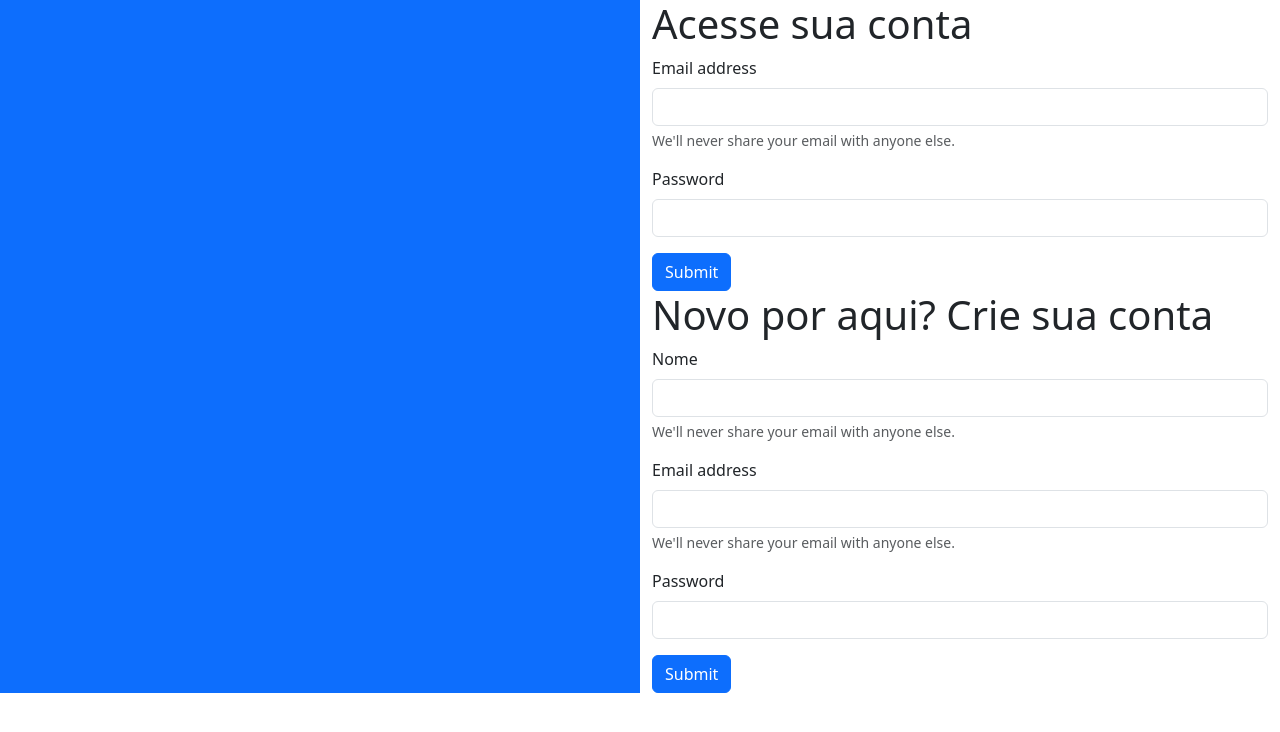
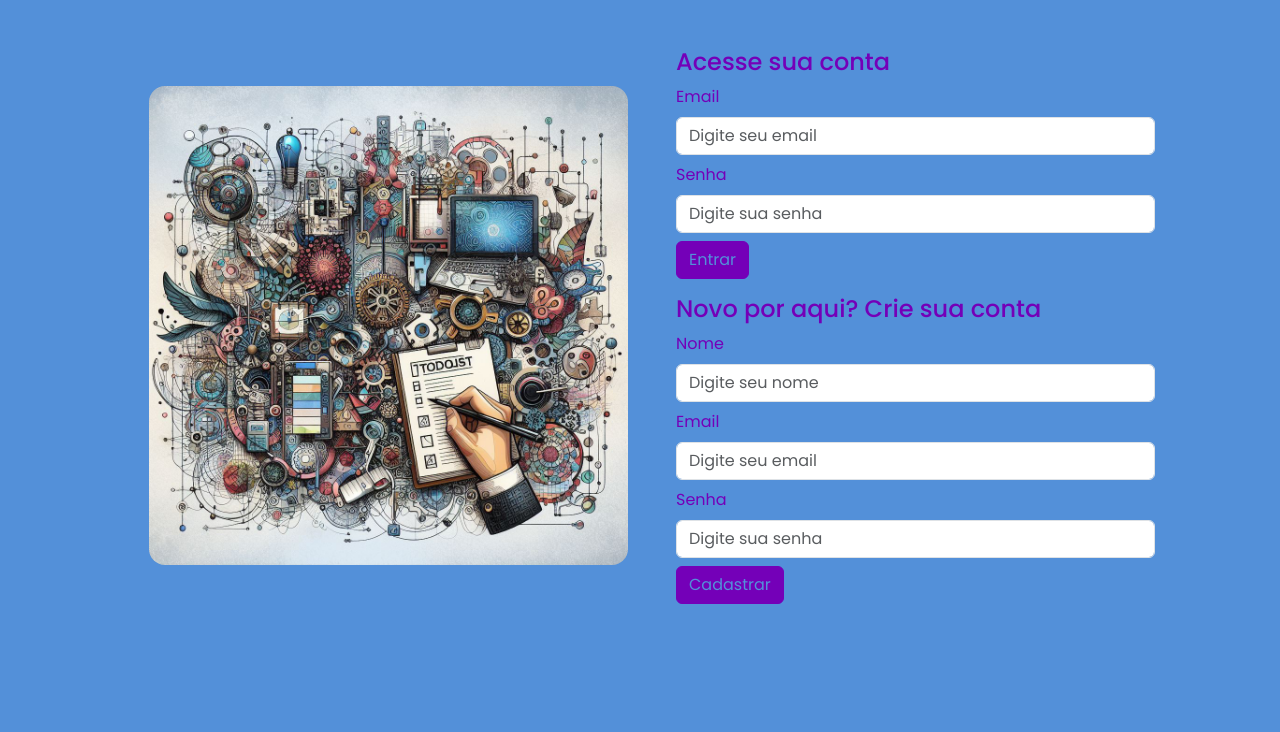
Before and after one commit to Daaaiii/desafio_fast_track, a plain HTML site: page index.html in a window 1280 px wide. Drawn offline with nearby package versions, Linux system fonts and the light colour scheme.

Commit message:
feat: update login page

```diff
--- /dev/null
+++ b/css/reset.css
@@ -0,0 +1,17 @@
+@import url("https://fonts.googleapis.com/css2?family=Poppins:wght@300;400;500;600;700;800&display=swap");
+
+* {
+	margin: 0;
+	padding: 0;
+	box-sizing: border-box;
+    font-family: 'Poppins', sans-serif;
+}
+:root {
+	--roxo: #7400b8;
+	--roxo-medio: #6930c3;
+	--lilas: #5e60ce;
+	--background: #5390d9;
+	--background-1: #48bfe3;
+	--verde-agua: #64dfdf;
+	--verde-light: #80ffdb;
+}
--- /dev/null
+++ b/css/style.css
@@ -0,0 +1,16 @@
+
+body{
+	background-color: var(--background);
+	color: var(--roxo);
+}
+.submit {
+	background-color: var(--roxo);
+	border: 1px solid var(--roxo);
+	color: var(--background);
+}
+.submit:hover {
+	border: 2px solid var(--roxo);
+}
+h1{
+    font-size:x-large;
+}
--- a/index.html
+++ b/index.html
@@ -4,7 +4,7 @@
 		<meta charset="UTF-8" />
 		<meta name="viewport" content="width=device-width, initial-scale=1.0" />
 		<title>Desafio Fast Track - TODO list</title>
-        <link rel="shortcut icon" href="./assets/favicon.ico" type="image/x-icon">
+		<link rel="shortcut icon" href="./assets/favicon.ico" type="image/x-icon" />
 		<link
 			href="https://cdn.jsdelivr.net/npm/bootstrap@5.3.2/dist/css/bootstrap.min.css"
 			rel="stylesheet"
@@ -16,90 +16,84 @@
 			integrity="sha384-C6RzsynM9kWDrMNeT87bh95OGNyZPhcTNXj1NW7RuBCsyN/o0jlpcV8Qyq46cDfL"
 			crossorigin="anonymous"
 		></script>
-        <link rel="stylesheet" href="./style.css">
+		<link rel="stylesheet" href="./css/reset.css" />
+		<link rel="stylesheet" href="./css/style.css" />
 	</head>
 	<body>
-		<div class="container-fluid align-self-center">
-			<div class="row">
-				<div class="col-6 text-bg-primary">
-					<img src="" alt="" />
+		<div class="container-fluid grid mx-auto p-5">
+			<div class="row gap-4">
+				<div
+					class="offset-1 col-5 d-flex align-items-center justify-content-center"
+				>
+					<img
+						src="./assets/login.jpeg"
+						alt="imagem todolist"
+						class="img-fluid rounded-4"
+					/>
 				</div>
-				<div class="col-6">
-                    <h1>Acesse sua conta</h1>
-					<form>
-						<div class="mb-3">
-							<label for="exampleInputEmail1" class="form-label"
-								>Email address</label
-							>
+				<div class="col-5">
+					<h1>Acesse sua conta</h1>
+					<form class="mb-3">
+						<div class="mb-2">
+							<label for="loginEmail" class="form-label">Email</label>
 							<input
 								type="email"
 								class="form-control"
-								id="exampleInputEmail1"
+								aria-describedby="email"
+								id="loginEmail"
+								placeholder="Digite seu email"
+							/>
+							<small class="error-message d-none" data-error-message="Preencha seu email" data-form="login"></small>
+						</div>
+						<div class="mb-2">
+							<label for="loginPassword" class="form-label">Senha</label>
+							<input type="password" class="form-control" id="loginPassword" placeholder="Digite sua senha" />
+							<small class="error-message d-none" data-error-message="Preencha sua senha" data-form="login"></small>
+						</div>
+
+						<button type="submit" class="btn submit login">Entrar</button>
+					</form>
+					<form>
+						<h1>Novo por aqui? Crie sua conta</h1>
+						<div class="mb-2">
+							<label for="registerName" class="form-label">Nome</label>
+							<input
+								type="text"
+								class="form-control"
+								aria-describedby="name"
+								id="registerName"
+								placeholder="Digite seu nome"
+							/>
+							<small class="error-message d-none" data-error-message="Preencha seu nome" data-form="register"></small>
+						</div>
+						<div class="mb-2">
+							<label for="registerEmail" class="form-label">Email</label>
+							<input
+								type="email"
+								class="form-control"
 								aria-describedby="emailHelp"
+								id="registerEmail"
+								placeholder="Digite seu email"
 							/>
-							<div id="emailHelp" class="form-text">
-								We'll never share your email with anyone else.
-							</div>
+							<small class="error-message d-none" data-error-message="Preencha seu email" data-form="register"></small>
 						</div>
-						<div class="mb-3">
-							<label for="exampleInputPassword1" class="form-label"
-								>Password</label
-							>
+						<div class="mb-2">
+							<label for="registerPassword" class="form-label">Senha</label>
 							<input
 								type="password"
 								class="form-control"
-								id="exampleInputPassword1"
+								id="registerPassword"
+								placeholder="Digite sua senha"
 							/>
+							<small class="error-message d-none" data-error-message="Preencha sua senha" data-form="register"></small>
 						</div>
 
-						<button type="submit" class="btn btn-primary">Submit</button>
-					</form>
-                    <form>
-                        <h1>Novo por aqui? Crie sua conta</h1>
-						<div class="mb-3">
-							<label for="exampleInputEmail1" class="form-label"
-								>Nome</label
-							>
-							<input
-								type="text"
-								class="form-control"
-								id="exampleInputEmail1"
-								aria-describedby="emailHelp"
-							/>
-							<div id="emailHelp" class="form-text">
-								We'll never share your email with anyone else.
-							</div>
-						</div>
-						<div class="mb-3">
-							<label for="exampleInputEmail1" class="form-label"
-								>Email address</label
-							>
-							<input
-								type="email"
-								class="form-control"
-								id="exampleInputEmail1"
-								aria-describedby="emailHelp"
-							/>
-							<div id="emailHelp" class="form-text">
-								We'll never share your email with anyone else.
-							</div>
-						</div>
-						<div class="mb-3">
-							<label for="exampleInputPassword1" class="form-label"
-								>Password</label
-							>
-							<input
-								type="password"
-								class="form-control"
-								id="exampleInputPassword1"
-							/>
-						</div>
-
-						<button type="submit" class="btn btn-primary">Submit</button>
+						<button type="submit" class="btn submit register">Cadastrar</button>
 					</form>
 					<div class="form"></div>
 				</div>
 			</div>
 		</div>
+		<script src="./js/index.js"></script>
 	</body>
 </html>
--- /dev/null
+++ b/js/index.js
@@ -0,0 +1,91 @@
+const btnLogin = document.querySelector(".login");
+const btnRegister = document.querySelector(".register");
+const alerts = document.querySelectorAll("small");
+
+
+const validateForm = (formId, fieldIds) => {
+	const formElements = fieldIds.map(
+		(id) => document.getElementById(`${formId}${id}`).value
+	);
+
+	if (formElements.some((element) => !element)) {
+		showErrorMessage(alerts, formId);
+		return false;
+	} else {
+		hideErrorMessage(alerts, formId);
+		clearFields(fieldIds, formId);
+		return true;
+	}
+};
+
+const login = () => {
+	btnLogin.addEventListener("click", function (event) {
+		event.preventDefault();
+
+		if (validateForm("login", ["Email", "Password"])) {
+
+			// const user={
+			// 	email,
+			// 	password
+			// }
+			// localStorage.setItem("loggedUser", JSON.stringify(user));
+
+
+
+			window.location.href = "todo.html";
+		}
+	});
+};
+
+login();
+
+const register = () => {
+	btnRegister.addEventListener("click", function (event) {
+		event.preventDefault();
+
+		validateForm("register", ["Name", "Email", "Password"]);
+		// const name = document.getElementById("registerName").value;
+		// console.log(name);
+
+		// const user = {
+		// 	name,
+		// 	email,
+		// 	password,
+		// };
+		// localStorage.setItem("user", JSON.stringify(user));
+	});
+};
+
+register();
+
+const showErrorMessage = (inputs, form) => {
+	inputs.forEach((input) => {
+		const errorMessageAttribute = input.getAttribute("data-error-message");
+
+		const smallElement = document.querySelector(
+			`.error-message[data-error-message="${errorMessageAttribute}"][data-form="${form}"]`
+		);
+		if (smallElement) {
+			smallElement.innerText = errorMessageAttribute;
+			smallElement.classList.remove("d-none");
+		}
+	});
+};
+
+const hideErrorMessage = (inputs, form) => {
+	inputs.forEach((input) => {
+		const errorMessageAttribute = input.getAttribute("data-error-message");
+		const smallElement = document.querySelector(
+			`.error-message[data-error-message="${errorMessageAttribute}"][data-form="${form}"]`
+		);
+		if (smallElement) {
+			smallElement.classList.add("d-none");
+		}
+	});
+};
+
+const clearFields = (fieldIds, form) => {
+	fieldIds.forEach((id) => {
+		document.getElementById(`${form}${id}`).value = "";
+	});
+};
```
Also changed, not shown: assets/login.jpeg (added), style.css (deleted).
